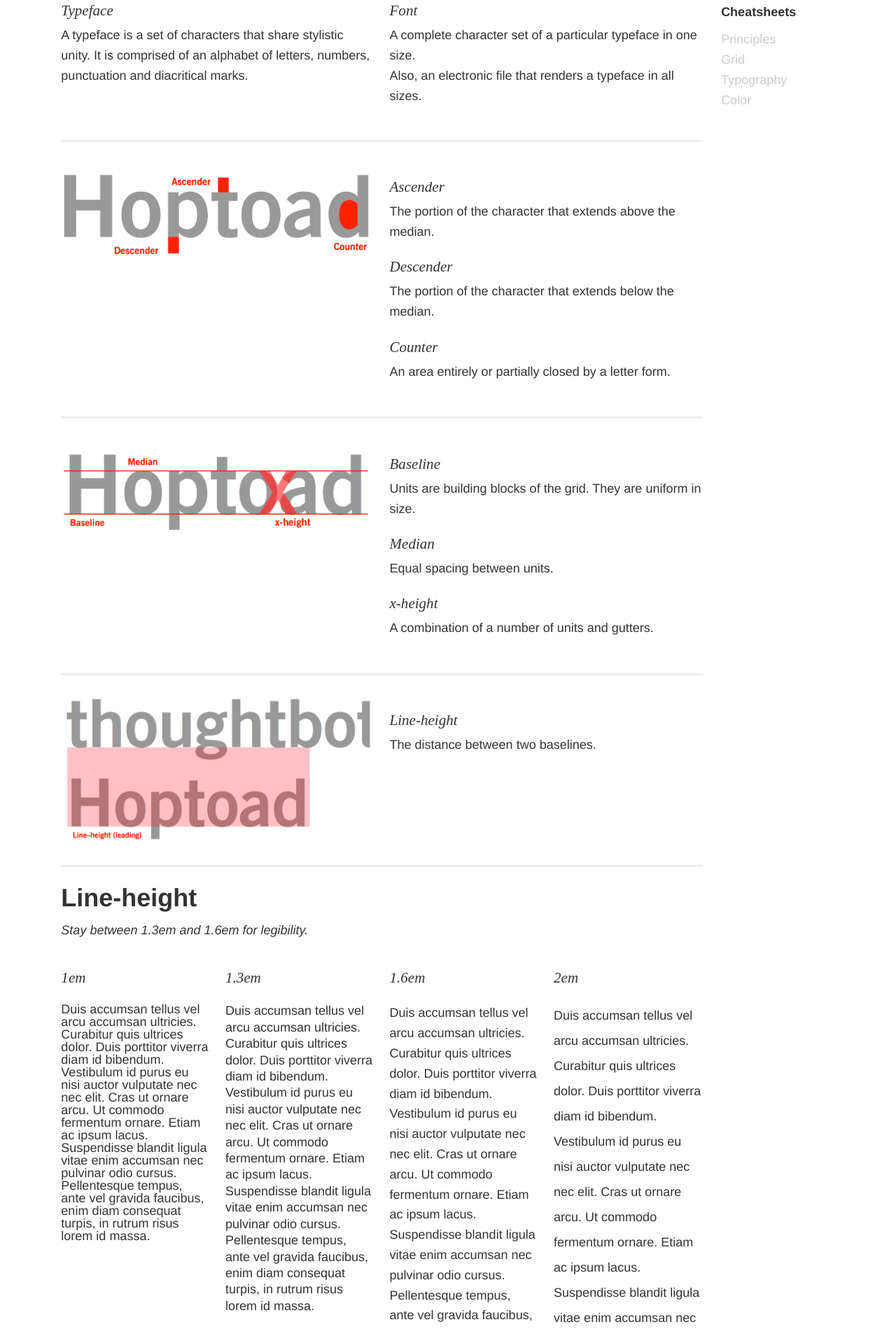
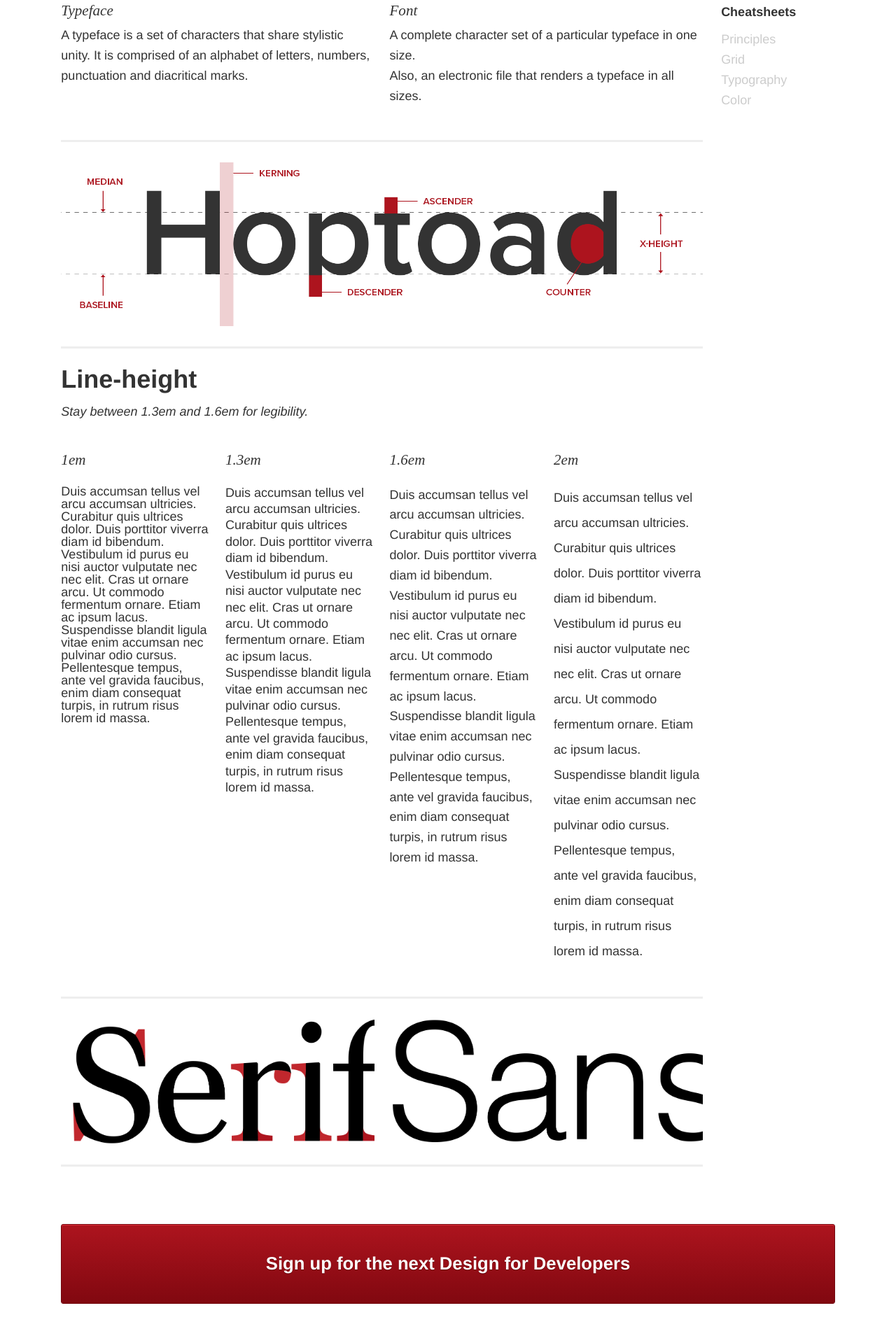
Before and after one commit to wchangx/d4d-resources, a Jekyll site: the page built from typography.html, in a window 1280 px wide. Shown: the part 454-2353 px from the top of the page at 70% size. Built offline with Jekyll 4.4.1, drawn with Linux system fonts in a browser that asks for light colours; some of the changed text lies outside the part shown.

Commit message:
typography content revisions

```diff
--- a/_sass/_breakpoints.scss
+++ b/_sass/_breakpoints.scss
@@ -14,7 +14,7 @@
 			ul { @include span-columns(12);}
 		}
 		section.line-height {
-			hgroup.example {@include span-columns(1 of 2); @include nth-omega(2n);}
+			hgroup.example {@include span-columns(6); @include nth-omega(2n);}
 		}
 	}
 
--- a/stylesheets/screen.css
+++ b/stylesheets/screen.css
@@ -722,6 +722,15 @@ body.type .content-container section.anatomy {
     max-width: 100%; }
     body.type .content-container section.anatomy img:last-child {
       margin-right: 0; }
+  body.type .content-container section.anatomy section.anatomy.wide {
+    width: 100%; }
+    body.type .content-container section.anatomy section.anatomy.wide img {
+      display: block;
+      float: left;
+      margin-right: 2.35765%;
+      width: 100%; }
+      body.type .content-container section.anatomy section.anatomy.wide img:last-child {
+        margin-right: 0; }
   body.type .content-container section.anatomy ul {
     display: block;
     float: left;
@@ -742,6 +751,9 @@ body.type .content-container ul.column-types li {
     margin-right: 0; }
   body.type .content-container ul.column-types li img {
     max-width: 100%; }
+
+body.type .content-container section.anatomy.wide img {
+  width: 100%; }
 
 body.color .content-container section {
   display: block;
@@ -821,8 +833,8 @@ body.color .content-container section {
   body.type .content-container section.line-height hgroup.example {
     display: block;
     float: left;
-    margin-right: 16.03631%;
-    width: 41.98184%; }
+    margin-right: 2.35765%;
+    width: 48.82117%; }
     body.type .content-container section.line-height hgroup.example:last-child {
       margin-right: 0; }
     body.type .content-container section.line-height hgroup.example:nth-child(2n) {
--- a/typography.html
+++ b/typography.html
@@ -20,53 +20,8 @@ meta_keywords:
 
 	</section>
 
-	<section class="anatomy">
-	  <img src="images/type/type-anatomy.png" alt="" />
-
-	  <ul>
-	    <li>
-	      <h3>Ascender</h3>
-	      <p>The portion of the character that extends above the median.</p>
-	    </li>
-	    <li>
-	      <h3>Descender</h3>
-	      <p>The portion of the character that extends below the median.</p>
-	    </li>
-	    <li>
-	      <h3>Counter</h3>
-	      <p>An area entirely or partially closed by a letter form.</p>
-	    </li>
-	  </ul>
-	</section>
-
-	<section class="anatomy">
-	  <img src="images/type/type-anatomy-2.png" alt="" />
-
-	  <ul>
-	    <li>
-	      <h3>Baseline</h3>
-	      <p>Units are building blocks of the grid. They are uniform in size.</p>
-	    </li>
-	    <li>
-	      <h3>Median</h3>
-	      <p>Equal spacing between units.</p>
-	    </li>
-	    <li>
-	      <h3>x-height</h3>
-	      <p>A combination of a number of units and gutters.</p>
-	    </li>
-	  </ul>
-	</section>
-
-	<section class="anatomy">
-	  <img src="images/type/type-anatomy-3.png" alt="" />
-
-	  <ul>
-	    <li>
-	      <h3>Line-height</h3>
-	      <p>The distance between two baselines.</p>
-	    </li>
-	  </ul>
+	<section class="anatomy wide">
+	  <img src="images/type/type.png" alt="" />
 	</section>
 
 	<section class="line-height">
@@ -97,20 +52,6 @@ meta_keywords:
 	</section>
 
 	<section class="anatomy">
-	  <img src="images/type/type-anatomy-4.png" alt="" />
-
-	  <ul>
-	    <li>
-	      <h3>Kerning</h3>
-	      <p>spacing between two letters.</p>
-	    </li>
-			<li>
-				<h3>Letter-spacing</h3>
-				<p>Amount of space between a group of letters (Kerning already factored in)</p>
-	  </ul>
-	</section>
-
-	<section class="anatomy">
 		  <img src="images/type/serif.png" alt=""/>
 		  <img src="images/type/sans.png" alt=""/>
 	</section>
```
Also changed, not shown: _sass/_typography.scss (+11 -0 lines), images/type/sans.png, images/type/serif.png, images/type/type.png (added).
